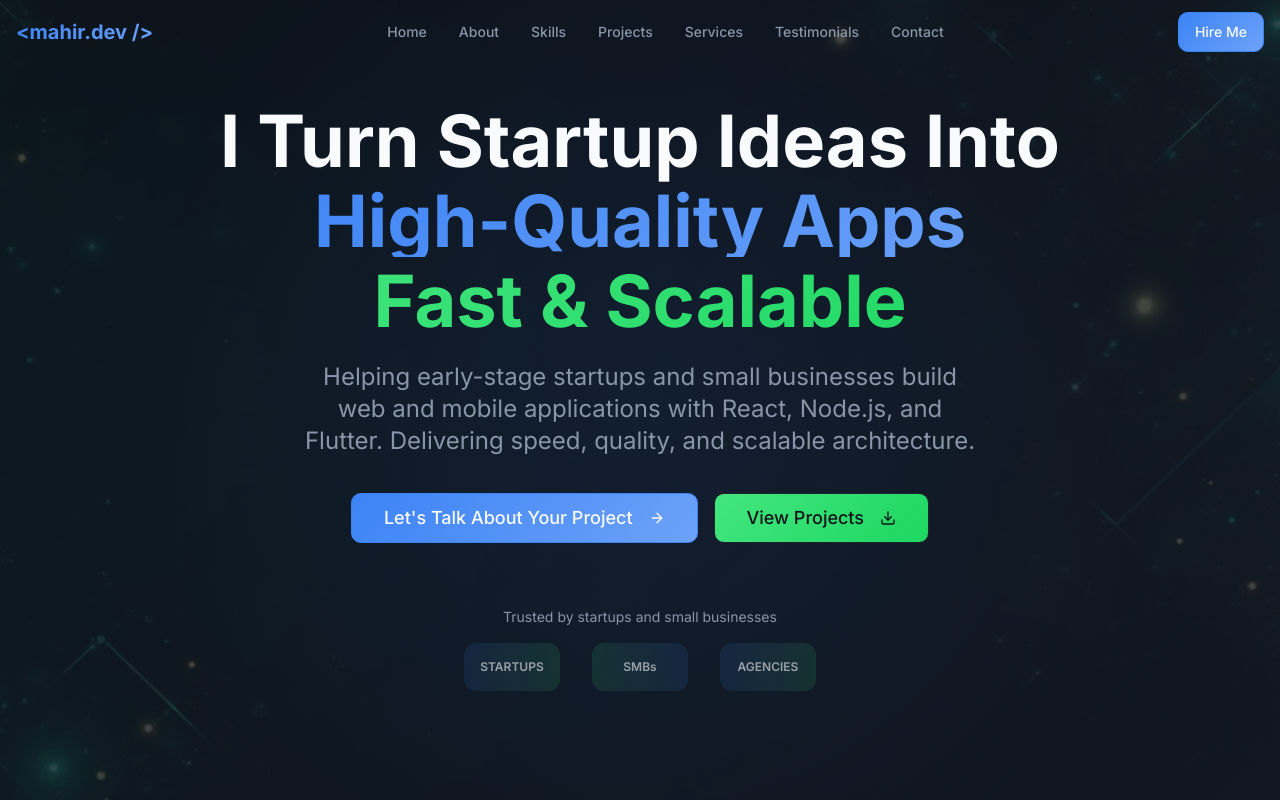
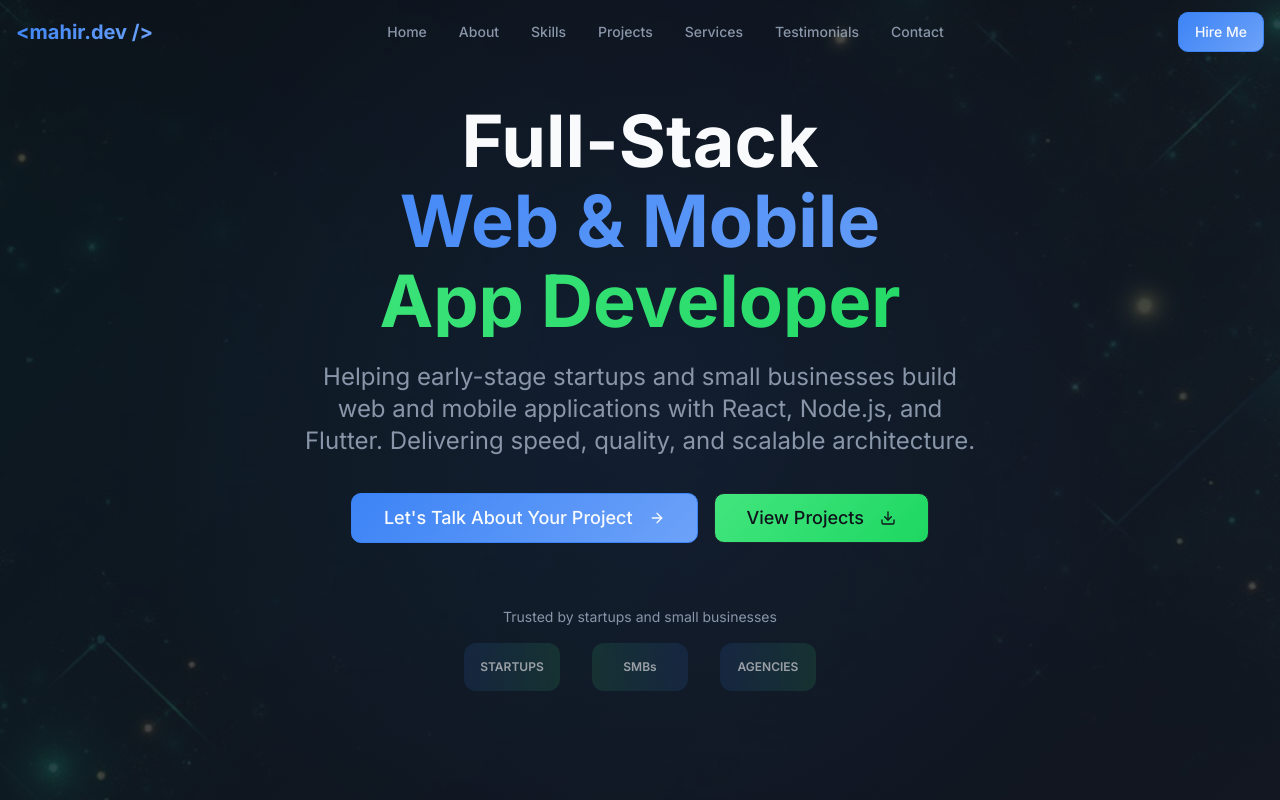
Before and after one commit to PatelMahir/mahirs-portfolio, a React (Vite) app: page / in a window 1280 px wide. Shown: the top 800 px of the page. Built offline with nearby package versions, Linux system fonts and the light colour scheme; the HTML template or start-up script is replaced by a standard one.

Commit message:
Revert title change

```diff
--- a/src/components/Hero.tsx
+++ b/src/components/Hero.tsx
@@ -13,12 +13,12 @@ const Hero = () => {
         <div className="max-w-4xl mx-auto text-center">
           <div className="mb-8 float">
             <h1 className="text-5xl md:text-7xl font-bold mb-6 font-display">
-              I Turn Startup Ideas Into
+              Full-Stack
               <span className="text-gradient-primary block mt-2">
-                High-Quality Apps
+                Web & Mobile
               </span>
               <span className="text-gradient-accent block mt-2">
-                Fast & Scalable
+                App Developer
               </span>
             </h1>
             <p className="text-xl md:text-2xl text-muted-foreground mb-8 max-w-2xl mx-auto">
```
